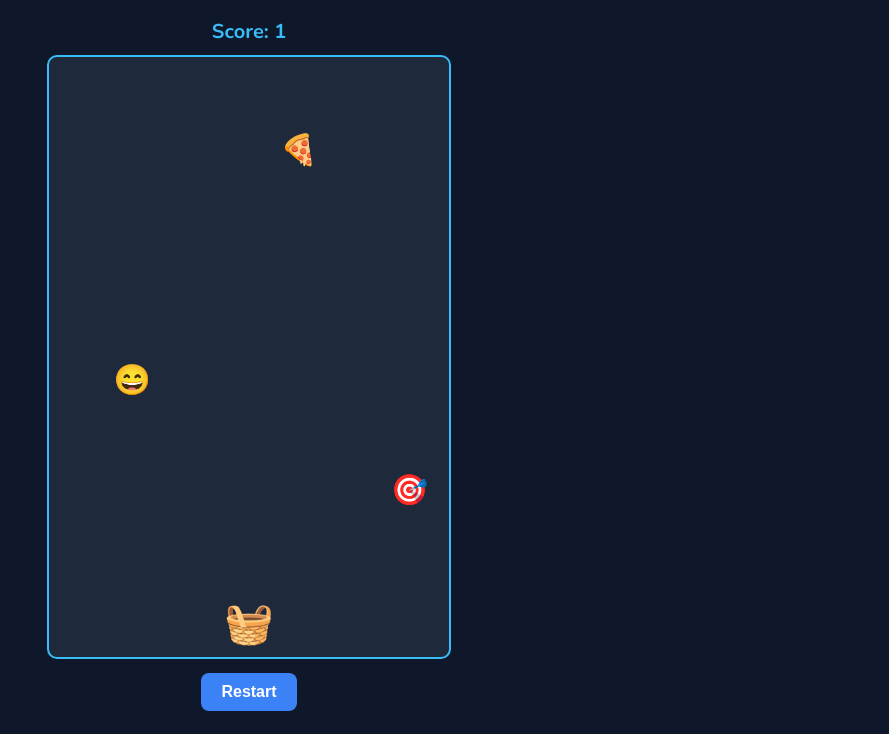
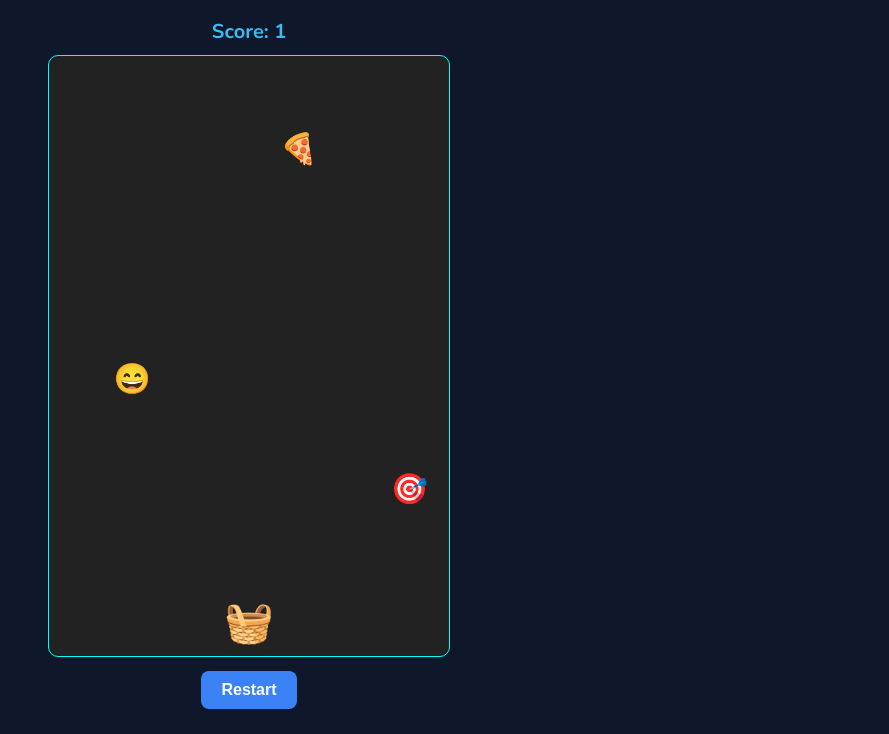
Before and after one commit to Vaisakh19/emoji-rain, a plain HTML site: page index.html in a window 1280 px wide. Shown: the part 66-800 px from the top of the page, without its empty margins (391-1280 px from the left). Drawn offline with nearby package versions, Linux system fonts and the light colour scheme.

Commit message:
gamecanvas style added

```diff
--- a/styles.css
+++ b/styles.css
@@ -89,3 +89,8 @@ h1{
 .hidden {
   display: none;
 }
+
+#gameCanvas{
+  background: #222;
+  border: 1px solid cyan;
+}
```
